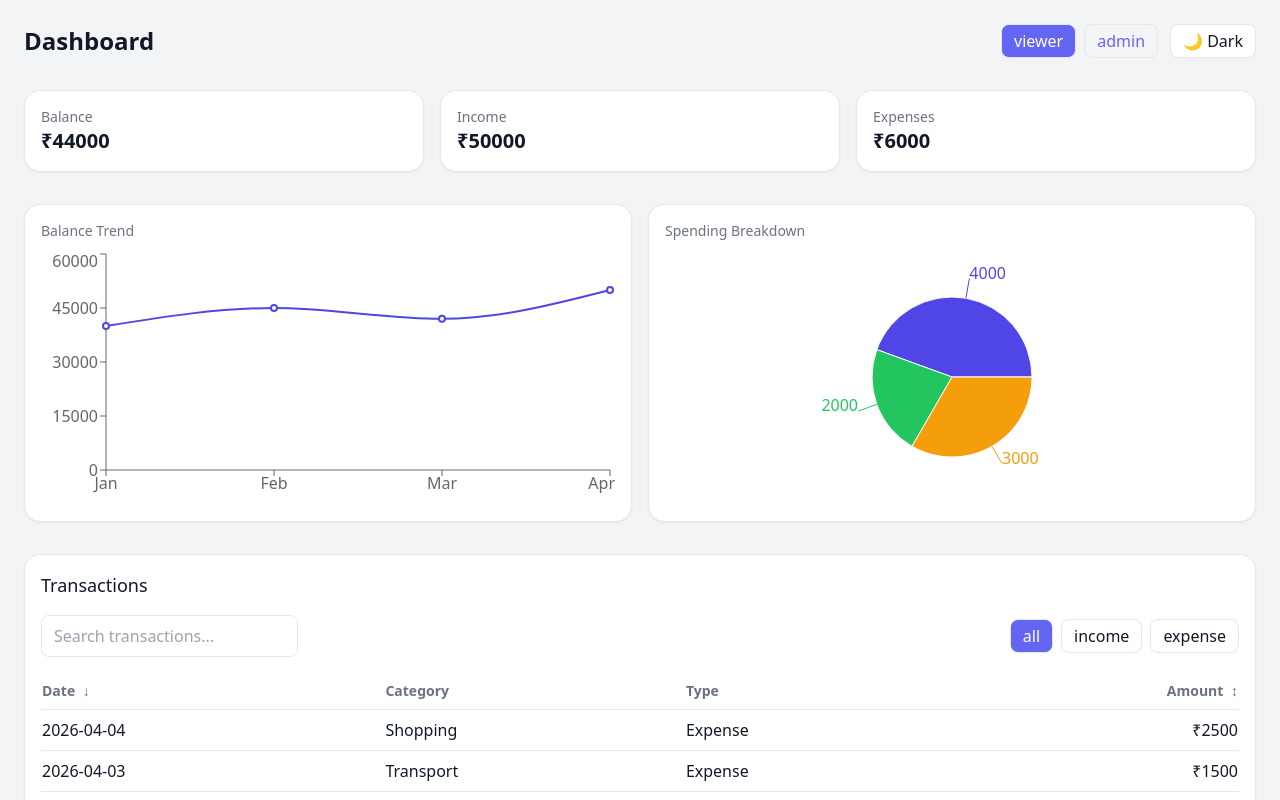
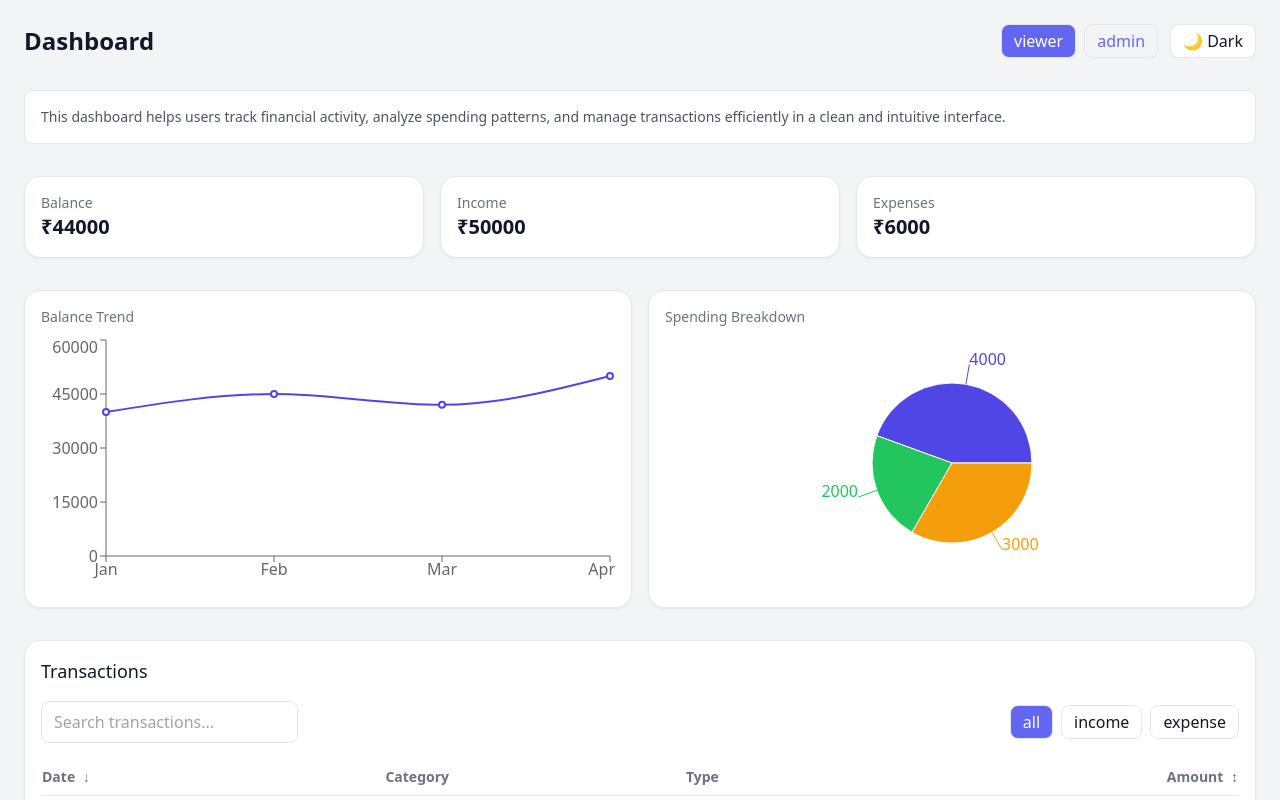
Before and after one commit to lalman-dev/finance-dashboard, a Next.js app: page /dashboard in a window 1280 px wide. Shown: the top 800 px of the page. Built offline with nearby package versions, Linux system fonts and the light colour scheme.

Commit message:
feat(ui): add dashboard description for better user context
- introduce about section explaining dashboard purpose

```diff
--- a/src/app/dashboard/page.tsx
+++ b/src/app/dashboard/page.tsx
@@ -28,7 +28,11 @@ export default function DashboardPage() {
           <ThemeToggle />
         </div>
       </div>
-
+      <div className="mb-6 p-4 rounded-lg bg-white dark:bg-gray-900 border text-sm text-gray-600 dark:text-gray-400">
+        This dashboard helps users track financial activity, analyze spending
+        patterns, and manage transactions efficiently in a clean and intuitive
+        interface.
+      </div>
 
       <SummaryCards />
       <ChartsSection />
```
